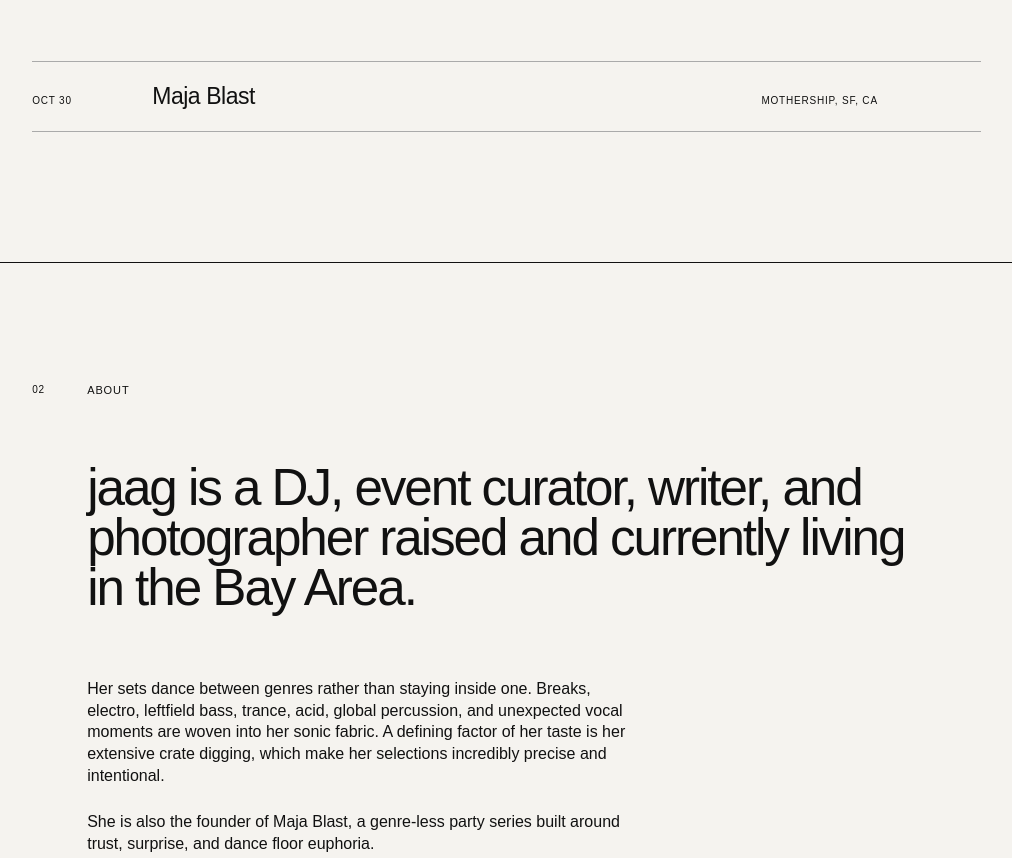
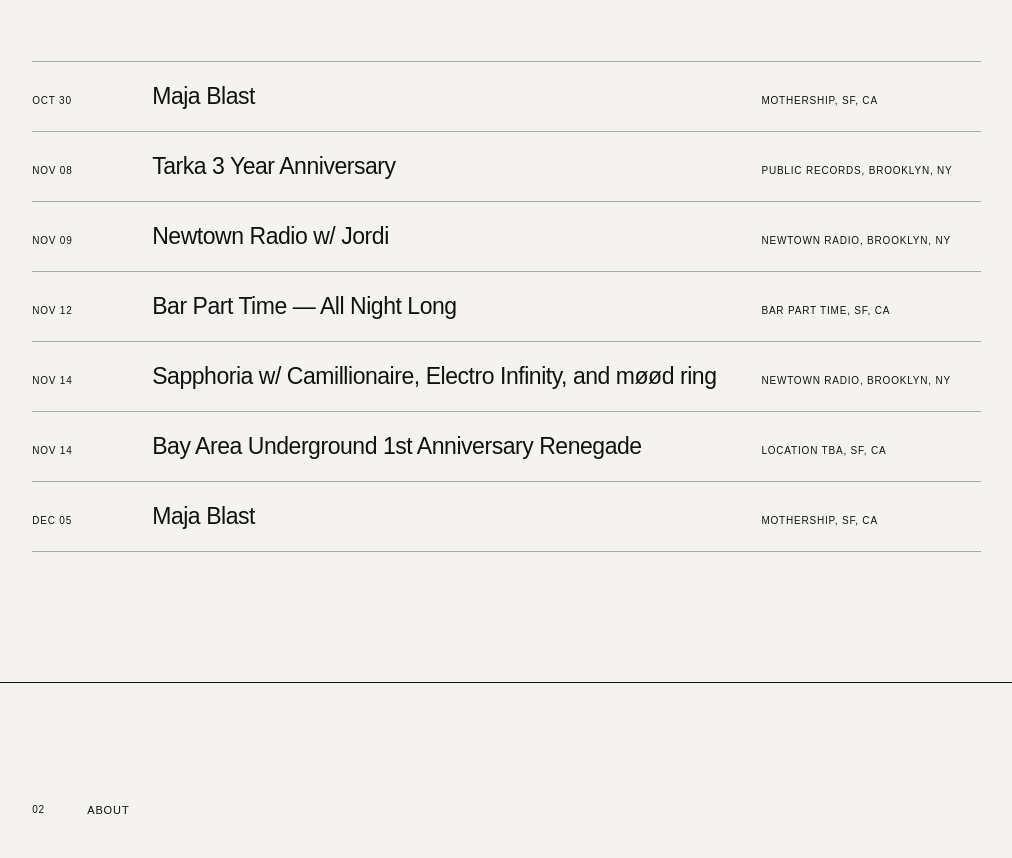
Before and after one commit to jaag-sf/jaag-sf.github.io, a plain HTML site: page index.html in a window 1280 px wide. Shown: the part 940-1798 px from the top of the page, without its empty margins (209-1221 px from the left). Drawn offline with Linux system fonts and the light colour scheme.

Commit message:
Update index.html

```diff
--- a/index.html
+++ b/index.html
@@ -124,6 +124,102 @@
 
           <span class="date">
             OCT 30
+          </span>
+
+          <span class="event">
+            Maja Blast
+          </span>
+
+          <span class="location">
+            Mothership, SF, CA
+          </span>
+
+        </a>
+
+        <a href="https://ra.co/events/2552241" class="show">
+
+          <span class="date">
+            NOV 08
+          </span>
+
+          <span class="event">
+            Tarka 3 Year Anniversary
+          </span>
+
+          <span class="location">
+            Public Records, Brooklyn, NY
+          </span>
+
+        </a>
+
+        <a href="https://newtownradio.com/" class="show">
+
+          <span class="date">
+            NOV 09
+          </span>
+
+          <span class="event">
+            Newtown Radio w/ Jordi
+          </span>
+
+          <span class="location">
+            Newtown Radio, Brooklyn, NY
+          </span>
+
+        </a>
+
+        <a href="https://www.instagram.com/p/DeNGjGyyYl2/?utm_source=ig_web_copy_link&mdxt=MzRlODBiNWFlZA==&srtk=MzRlODBiNWFlZA==" class="show">
+
+          <span class="date">
+            NOV 12
+          </span>
+
+          <span class="event">
+            Bar Part Time — All Night Long
+          </span>
+
+          <span class="location">
+            Bar Part Time, SF, CA
+          </span>
+
+        </a>
+
+        <a href="#" class="show">
+
+          <span class="date">
+            NOV 14
+          </span>
+
+          <span class="event">
+            Sapphoria w/ Camillionaire, Electro Infinity, and møød ring
+          </span>
+
+          <span class="location">
+            Newtown Radio, Brooklyn, NY
+          </span>
+
+        </a>
+
+        <a href="https://partiful.com/e/8Dem972WYLD22wIUm7kp?c=nyWSi42B" class="show">
+
+          <span class="date">
+            NOV 14
+          </span>
+
+          <span class="event">
+            Bay Area Underground 1st Anniversary Renegade
+          </span>
+
+          <span class="location">
+            Location TBA, SF, CA
+          </span>
+
+        </a>
+
+        <a href="#" class="show">
+
+          <span class="date">
+            DEC 05
           </span>
 
           <span class="event">
```
